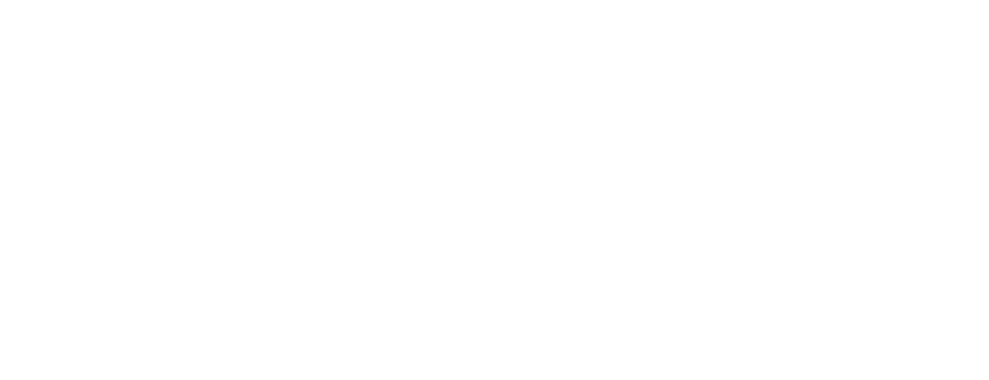
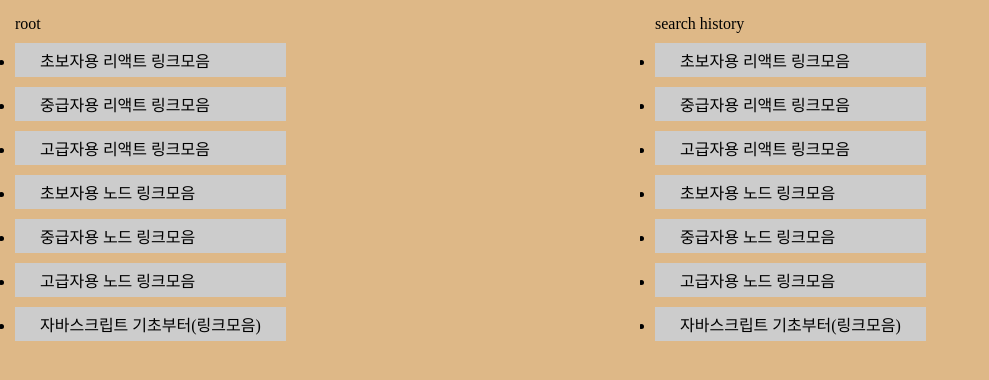
Before and after one commit to play-your-bookmark/bookmark-frontend, a React (Create React App) app: page / in a window 1280 px wide. Shown: the top 380 px of the page, without its empty margins (0-989 px from the left). Built offline with nearby package versions, Linux system fonts and the light colour scheme.

Commit message:
feat: dnd base functions

```diff
--- a/src/components/App/App.js
+++ b/src/components/App/App.js
@@ -1,10 +1,12 @@
 import React from "react";
 import Tree from "../Tree/Tree";
+import Dnd from "../Dnd/Dnd";
 
 function App() {
   return (
     <div className="App">
       <Tree />
+      <Dnd />
     </div>
   );
 }
--- /dev/null
+++ b/src/components/Dnd/Dnd.css
@@ -0,0 +1,40 @@
+* {
+  margin: 0;
+  padding: 0;
+}
+
+body {
+  background-color: #f3f3f3;
+}
+
+.container {
+  display: flex;
+  width: 100%;
+}
+
+.data-box {
+  display: flex;
+  width: 100%;
+  background-color: burlywood;
+  max-width: 700px;
+  height: 100vh;
+  overflow: hidden;
+  margin: 0 auto;
+  padding: 15px;
+}
+
+.drag-target {
+  cursor: grabbing;
+}
+
+.data-box .folder {
+  padding: 5px 25px;
+  margin-top: 10px;
+  background-color: #cccccc;
+  cursor: grab;
+}
+
+.drag-target {
+  background-color: blue;
+  opacity: 0.4;
+}
--- /dev/null
+++ b/src/components/Dnd/Dnd.js
@@ -0,0 +1,101 @@
+import React, { useEffect, useState } from "react";
+import "./Dnd.css";
+
+import FOLDERS from "../../utils/folders.json";
+import { dragOver, dragStart, dragEnd, drop } from "../../utils/dnd";
+import { buildTree } from "../../utils/tree";
+
+function Dnd() {
+  const [ folderList, setFolderList ] = useState(FOLDERS);
+  const [ grabFolder, setGrabFolder ] = useState(null);
+
+  useEffect(() => {
+    const initialTree = (folderList) => {
+      console.log(buildTree(0, []));
+    };
+
+    initialTree(folderList);
+  }, [folderList]);
+
+  const handleDragOver = (e) => {
+    dragOver(e);
+  };
+
+  const handleDragStart = (e) => {
+    dragStart(e);
+    setGrabFolder(e.target);
+  };
+
+  const handleDragEnd = (e) => {
+    dragEnd(e);
+  };
+
+  const handleDrop = (e) => {
+    const grabLocation = grabFolder.dataset.parent;
+    const targetLocation = e.target.dataset.id;
+
+    if (targetLocation !== grabLocation) {
+      const modifiedList = drop(e.target, folderList, grabFolder);
+      setFolderList(modifiedList);
+    }
+  }
+
+  return (
+    <div className="container">
+      <div className="data-box">
+        <ul>
+          root
+        {FOLDERS.map((folder, index) => {
+          if (folder.parent_folder === undefined) {
+            return null;
+          }
+
+          return (
+            <li
+            key={index}
+              className="folder"
+              data-id={folder.id}
+              data-parent={folder.parent_folder}
+              draggable
+              onDragOver={handleDragOver}
+              onDragStart={handleDragStart}
+              onDragEnd={handleDragEnd}
+              onDrop={handleDrop}
+              >
+              {folder.title}
+            </li>
+          );
+        })}
+        </ul>
+      </div>
+      <div className="data-box">
+      <ul>
+        search history
+        {FOLDERS.map((folder, index) => {
+          if (folder.parent_folder === undefined) {
+            return null;
+          }
+
+          return (
+            <li
+            key={index}
+              className="folder"
+              data-id={folder.id}
+              data-parent={folder.parent_folder}
+              draggable
+              onDragOver={handleDragOver}
+              onDragStart={handleDragStart}
+              onDragEnd={handleDragEnd}
+              onDrop={handleDrop}
+              >
+              {folder.title}
+            </li>
+          );
+        })}
+        </ul>
+      </div>
+    </div>
+  );
+}
+
+export default Dnd;
--- /dev/null
+++ b/src/utils/dnd.js
@@ -0,0 +1,30 @@
+export const dragOver = (e) => {
+  e.preventDefault();
+};
+
+export const dragStart = (e) => {
+  const targetFolder = e.target;
+
+  targetFolder.classList.add("drag-target");
+  e.dataTransfer.effectAllowed = "move";
+
+  e.dataTransfer.setData("targetFolder_id", e.target.dataset.id);
+};
+
+export const dragEnd = (e) => {
+  e.target.classList.remove("drag-target");
+
+  e.dataTransfer.dropEffect = "move";
+};
+
+export const drop = (targetFolder, folderList, grabFolder) => {
+  const grabFolderId = grabFolder.dataset.id;
+
+  let modifiedList = [...folderList];
+  const grabFolderIndex = modifiedList.findIndex(folder => folder.id === grabFolderId);
+  modifiedList[grabFolderIndex].parent_folder = targetFolder.dataset.id;
+  targetFolder.appendChild(grabFolder);
+  grabFolder.style.display="block";
+
+  return modifiedList;
+}
```
Also changed, not shown: src/utils/folders.json (line endings or trailing spaces).
